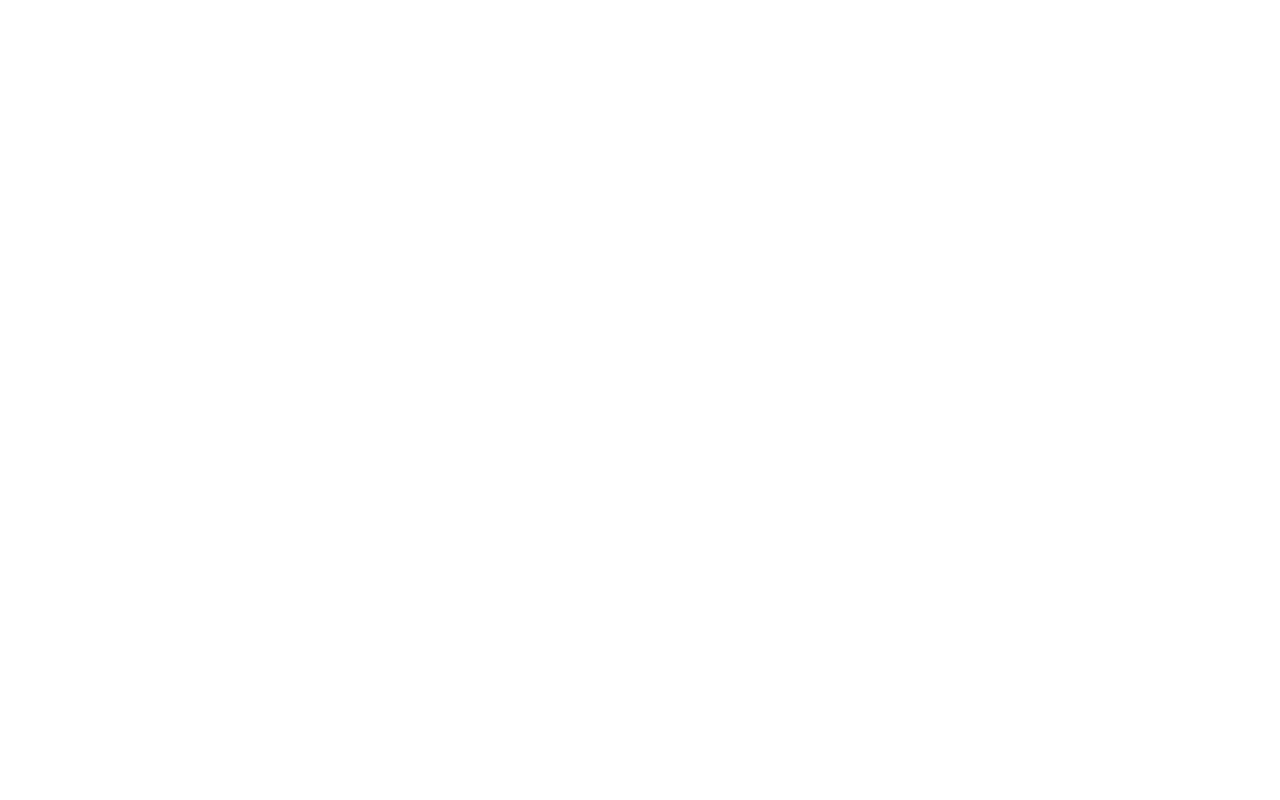
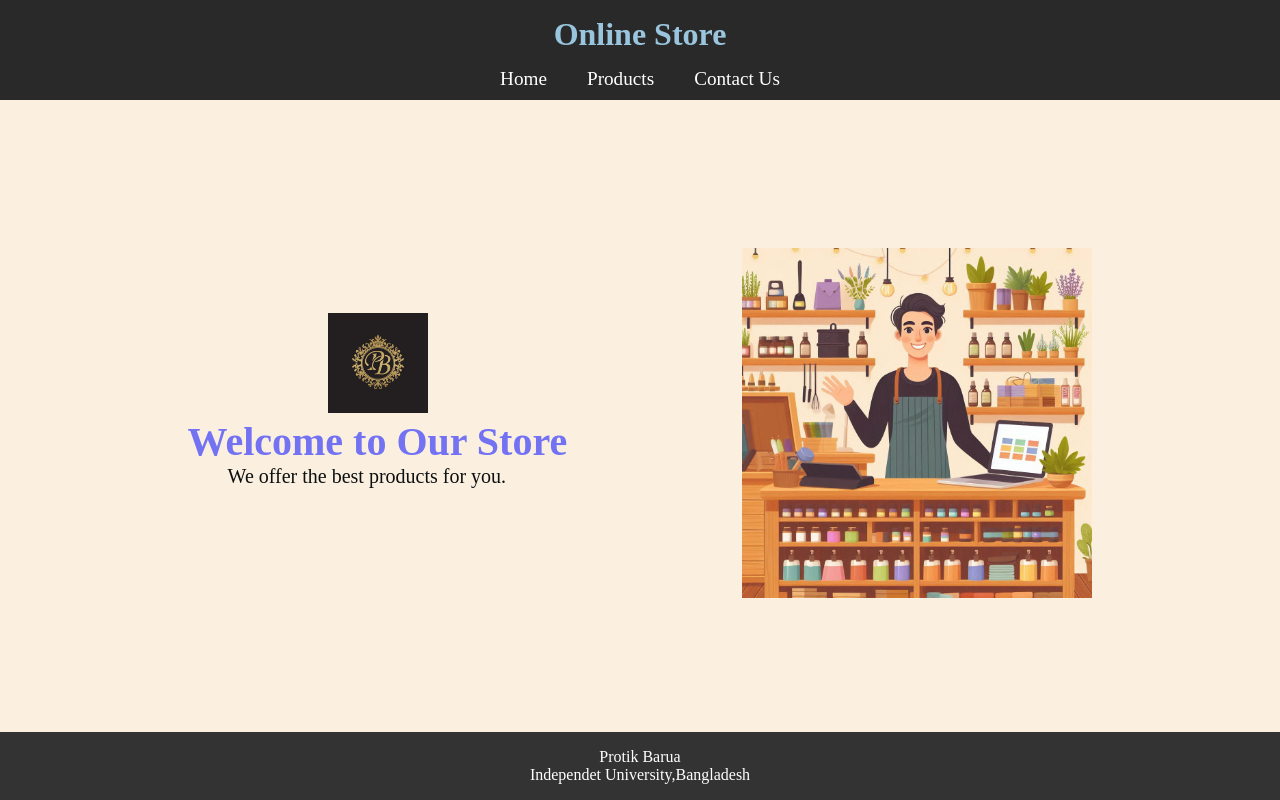
Before and after one commit to Protik234972/MID, a plain HTML site: page index.html in a window 1280 px wide. Drawn offline with Linux system fonts and the light colour scheme; a web font is replaced by a local one.

Commit message:
index.html commit
index.html fully completed with css

```diff
--- a/index.html
+++ b/index.html
@@ -1,11 +1,52 @@
 <!DOCTYPE html>
 <html lang="en">
 <head>
-    <meta charset="UTF-8">
-    <meta name="viewport" content="width=device-width, initial-scale=1.0">
-    <title>Home</title>
+  <meta charset="UTF-8">
+  <meta name="viewport" content="width=device-width, initial-scale=1.0">
+  <title>Home Page</title>
+  <link rel="stylesheet" href="style.css">
+
+
+
+  <link rel="preconnect" href="https://fonts.googleapis.com">
+  <link rel="preconnect" href="https://fonts.gstatic.com" crossorigin>
+  <link href="https://fonts.googleapis.com/css2?family=Cactus+Classical+Serif&family=Freehand&family=Roboto:wght@300;400;500;700&display=swap" rel="stylesheet">
+
+  <link rel="preconnect" href="https://fonts.googleapis.com">
+  <link rel="preconnect" href="https://fonts.gstatic.com" crossorigin>
+  <link href="https://fonts.googleapis.com/css2?family=Inconsolata:wght@200..900&family=Roboto:ital,wght@0,100;0,300;0,400;0,500;0,700;0,900;1,100;1,300;1,400;1,500;1,700;1,900&display=swap" rel="stylesheet">
 </head>
 <body>
 
+    <!-- Protik Barua -->
+    <!-- 2110082 -->
+
+  <header>
+    <h1 class="roboto-regular">Online Store</h1>
+        <nav>
+            <a href="index.html">Home</a>
+            <a href="products.html">Products</a>
+            <a href="contact.html">Contact Us</a>
+        </nav>
+  </header>
+  <div class="container">
+    <div class="freehand-regular">
+      <img src="image/PBlogo.jpg"  class="logo" alt="">
+        <h1>Welcome to Our Store</h1>
+        <p>We offer the best products for you.</p>
+    </div>
+    <div>
+      <img src="image/wellcome.jpeg" class="img" alt="">
+    </div>
+
+
+</div>
+  <footer>
+     <p class="footer">
+      Protik Barua <br>
+      Independet University,Bangladesh
+     </p>
+  </footer>
+
 </body>
 </html>
--- /dev/null
+++ b/style.css
@@ -0,0 +1,74 @@
+*{
+    margin: 0;
+    padding: 0;
+    box-sizing: border-box;
+  }
+  body{
+    background-color: rgb(251, 240, 224);
+  }
+  header{
+    background-color: rgb(42, 41, 41);
+    color: rgb(153, 198, 222);
+    text-align: center;
+    padding: 1rem;
+    position: fixed;
+    width: 100%;
+    height: 100px;
+    top: 0;
+    z-index: 100;
+  }
+  footer {
+    position: fixed;
+    width: 100%;
+    bottom: 0;
+    z-index: 100;
+    background-color: #333;
+    color: #fff;
+    text-align: center;
+    padding: 1rem;
+  }
+
+  nav {
+    display: flex;
+    justify-content: center;
+    gap: 20px;
+    padding: 10px 0;
+  }
+  nav a {
+    color: #fff;
+    text-decoration: none;
+    padding: 5px 10px;
+    font-size: larger;
+  }
+  nav a:hover {
+    color: gray;
+    text-decoration: underline;
+    text-underline-offset: .5rem;
+    text-decoration-color: rgb(180, 180, 180);
+  }
+
+  .container {
+    display: flex;
+    justify-content: space-around;
+    align-items: center;
+    flex-wrap: wrap;
+    min-height: 100vh;
+    box-sizing: border-box;
+    font-size: 20px;
+  }
+  .container h1{
+    color: rgb(114, 114, 243);
+  }
+  .container p{
+    color: rgb(12, 16, 16);
+    margin-left: 40px;
+  }
+  .logo{
+    width: 100px;
+    margin-left: 140px;
+  }
+  .img{
+    width: 350px;
+    margin-left: -200px;
+    margin-top: 50px;
+  }
```
Also changed, not shown: image/PBlogo.jpg (added), image/wellcome.jpeg (added), 1 other file.
